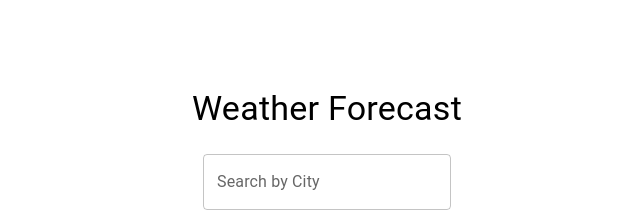
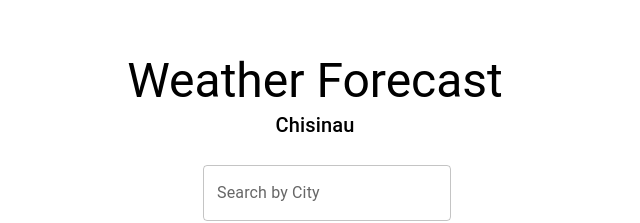
Before and after one commit to denis-svg/stock_app, a React (Vite) app: page / in a window 1280 px wide. Shown: the part 226-449 px from the top of the page, without its empty margins (313-953 px from the left). Built offline with nearby package versions, Linux system fonts and the light colour scheme; no server answers.

Commit message:
added date + city info

```diff
--- a/package.json
+++ b/package.json
@@ -13,9 +13,11 @@
     "@emotion/react": "^11.11.4",
     "@emotion/styled": "^11.11.5",
     "@mui/material": "^5.15.16",
+    "@reduxjs/toolkit": "^2.2.3",
     "axios": "^1.6.8",
     "react": "^18.2.0",
     "react-dom": "^18.2.0",
+    "react-redux": "^9.1.2",
     "recharts": "^2.12.6"
   },
   "devDependencies": {
--- /dev/null
+++ b/src/components/state/daySlice.jsx
@@ -0,0 +1,20 @@
+import { createSlice } from "@reduxjs/toolkit";
+
+const initialState = {
+  day: "",
+  date: "",
+};
+
+const daySlice = createSlice({
+  name: "day",
+  initialState,
+  reducers: {
+    setNew: (state, action) => {
+      state.day = action.payload.day;
+      state.date = action.payload.date;
+    },
+  },
+});
+
+export default daySlice.reducer;
+export const { setNew } = daySlice.actions;
--- /dev/null
+++ b/src/components/state/store.jsx
@@ -0,0 +1,10 @@
+import { configureStore } from "@reduxjs/toolkit";
+import dayReducer from "./daySlice";
+
+const store = configureStore({
+  reducer: {
+    day: dayReducer,
+  },
+});
+
+export default store;
--- a/src/components/weather_app/DisplayWeather.jsx
+++ b/src/components/weather_app/DisplayWeather.jsx
@@ -1,13 +1,15 @@
 import React, { useState } from "react";
 import { AreaChart, Area, XAxis, Tooltip } from "recharts";
 import { Typography, Grid } from "@mui/material";
+import { useDispatch, useSelector } from "react-redux";
+import { setNew } from "../state/daySlice";
 
 function DisplayWeather({ weatherForecast }) {
   if (weatherForecast === null)
     return <Typography variant="h4">Input a weather forecast</Typography>;
 
   const [selectedDay, setSelectedDay] = useState(null);
-
+  const dispach = useDispatch();
   const organizeDataByDay = () => {
     const days = {};
     weatherForecast.forEach((forecast) => {
@@ -93,7 +95,10 @@ function DisplayWeather({ weatherForecast }) {
           <Grid
             item
             key={day}
-            onClick={() => handleDayClick(day)}
+            onClick={() => {
+              handleDayClick(day);
+              dispach(setNew({ day: day, date: getDayOfWeek(day) }));
+            }}
             style={{
               cursor: "pointer",
               border: selectedDay === day ? "2px solid blue" : "none",
--- a/src/components/weather_app/WeatherApp.jsx
+++ b/src/components/weather_app/WeatherApp.jsx
@@ -3,6 +3,7 @@ import SearchBar from "./SearchBar";
 import axios from "axios";
 import DisplayWeather from "./DisplayWeather";
 import { Typography, Grid } from "@mui/material";
+import { useSelector } from "react-redux";
 
 function WeatherApp() {
   const [input, setInput] = useState("");
@@ -11,7 +12,8 @@ function WeatherApp() {
     longitude: 28.8322923,
   });
   const [weatherForecast, setWeatherForecast] = useState(null);
-
+  const [city, setCity] = useState("Chisinau");
+  const day = useSelector((state) => state.day);
   const handleChange = (event) => {
     setInput(event.target.value);
   };
@@ -39,6 +41,7 @@ function WeatherApp() {
           `http://api.openweathermap.org/data/2.5/forecast?units=Metric&lat=${coordinates.latitude}&lon=${coordinates.longitude}&appid=d81494e4e01f95053d7cb99bf842ede5`
         );
         setWeatherForecast(response.data.list);
+        setCity(input.charAt(0).toUpperCase() + input.toLowerCase().slice(1));
       } catch (error) {
         console.log(error);
       }
@@ -56,8 +59,18 @@ function WeatherApp() {
       }}
     >
       <Grid container direction="column" alignItems="center" spacing={3}>
-        <Grid item>
-          <Typography variant="h4">Weather Forecast</Typography>
+        <Grid
+          item
+          container
+          justifyContent="center"
+          alignItems="center"
+          direction="column"
+          spacing={3}
+        >
+          <Typography variant="h3">Weather Forecast</Typography>
+          <Typography variant="h6">
+            {city} {day.day} {day.date}
+          </Typography>
         </Grid>
         <Grid item>
           <SearchBar
--- a/src/main.jsx
+++ b/src/main.jsx
@@ -1,9 +1,13 @@
 import React from "react";
 import ReactDOM from "react-dom/client";
 import App from "./App.jsx";
+import { Provider } from "react-redux";
+import store from "./components/state/store.jsx";
 
 ReactDOM.createRoot(document.getElementById("root")).render(
   <React.StrictMode>
-    <App />
+    <Provider store={store}>
+      <App />
+    </Provider>
   </React.StrictMode>
 );
```
Also changed, not shown: 1 other file (tests, documents, lock files or other folders).
